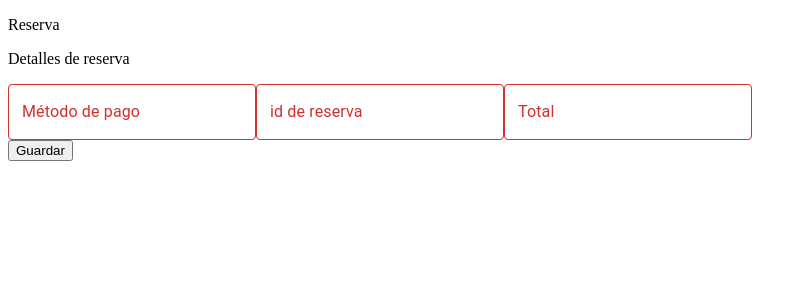
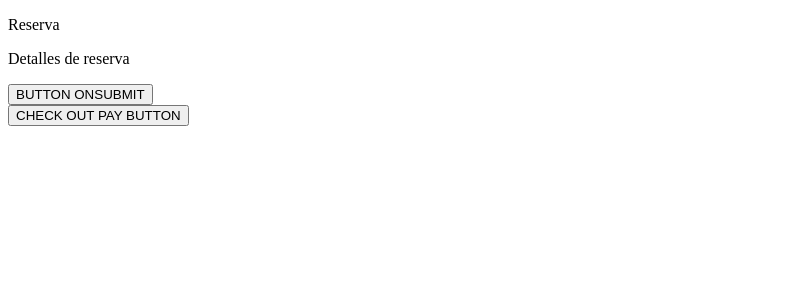
Before and after one commit to cintiarv/mb-client-testing, a Next.js app: page /reserves in a window 1280 px wide. Shown: the top 300 px of the page, without its empty margins (0-807 px from the left). Built offline with nearby package versions, Linux system fonts and the light colour scheme; no server answers.

Commit message:
first trial stripe

```diff
--- /dev/null
+++ b/app/components/PayButton.jsx
@@ -0,0 +1,31 @@
+import axios from "axios";
+const URL_API = process.env.URL_API
+
+export default function PayButton ({ cartItems }) {
+  //const user = useSelector((state) => state.auth);
+  //<console.log("🚀 ~ PayButton ~ user:", user)
+  console.log("🚀 ~ process.env.REST_URLXDEWDEDE:", process.env.URL_API)
+
+  const handleCheckout = () => {
+    console.log('paso x aqui')
+    console.log('url', URL_API)
+    axios
+      .post('http://localhost:4000/api/stripe/create-checkout-session', { //2do parámetro
+        cartItems,
+        userId: "662f1b66049935b3783df60e",
+      })
+      .then((response) => {
+        console.log("🚀 ~ .then ~ response:", response)
+        if (response.data.url) {
+          window.location.href = response.data.url;
+        }
+      })
+      .catch((err) => console.log(err.message));
+  };
+
+  return (
+    <>
+      <button onClick={() => handleCheckout()}>CHECK OUT PAY BUTTON</button>
+    </>
+  );
+};
--- a/package.json
+++ b/package.json
@@ -3,7 +3,7 @@
   "version": "0.1.0",
   "private": true,
   "scripts": {
-    "dev": "nodemon index.js",
+    "dev": "next dev",
     "build": "next build",
     "start": "next start",
     "lint": "next lint"
@@ -14,6 +14,7 @@
     "@emotion/styled": "^11.11.5",
     "@hookform/resolvers": "^3.3.4",
     "@mui/material": "^5.15.15",
+    "axios": "^1.6.8",
     "next": "14.2.2",
     "react": "^18",
     "react-dom": "^18",
--- a/pages/reserves.js
+++ b/pages/reserves.js
@@ -5,12 +5,8 @@ import { MenuItem, TextField } from '@mui/material'
 import { useForm } from 'react-hook-form'
 import { yupResolver } from '@hookform/resolvers/yup'
 import * as yup from 'yup'
+import PayButton from '@/app/components/PayButton'
 
-const schemaFormCreate = yup.object({
-  paymentMethod: yup.string(),
-  reserve: yup.string(),
-  amount: yup.number()
-})
 
 const data = {
   data: {
@@ -20,17 +16,9 @@ const data = {
   }
 }
 
-export default function Reserves () {
+export default function Reserves() {
   const [CreatePaymentMutation] = useMutation(mutations.CREATE_PAYMENT)
-  const {
-    register,
-    handleSubmit,
-    formState: { errors },
-    reset,
-    watch
-  } = useForm({
-    resolver: yupResolver(schemaFormCreate)
-  })
+
   const onSubmit = async () => {
     try {
       await CreatePaymentMutation({
@@ -53,38 +41,14 @@ export default function Reserves () {
       <p className='mb-10'>Reserva</p>
       <form>
         <p className='subtitle'>Detalles de reserva</p>
-        <TextField
-          {...register('paymentMethod')}
-          error
-          helperText=''
-          className='w-100'
-          id='outlined-basic'
-          label='Método de pago'
-          variant='outlined'
-        />
-        <TextField
-          {...register('reserve')}
-          error
-          helperText=''
-          className='w-100'
-          id='outlined-basic'
-          label='id de reserva'
-          variant='outlined'
-        />
-        <TextField
-          {...register('amount')}
-          error
-          helperText=''
-          className='w-100'
-          id='outlined-basic'
-          label='Total'
-          variant='outlined'
-        />
-        <div />
       </form>
       <button onClick={onSubmit} className='btn-landrada desktop'>
-        Guardar
+        BUTTON ONSUBMIT
       </button>
+      <div>
+        <PayButton />
+      </div>
+
     </div>
   )
 }
```
Also changed, not shown: services/reserves/queries.js (added, +32 -0 lines), 1 other file (tests, documents, lock files or other folders).
